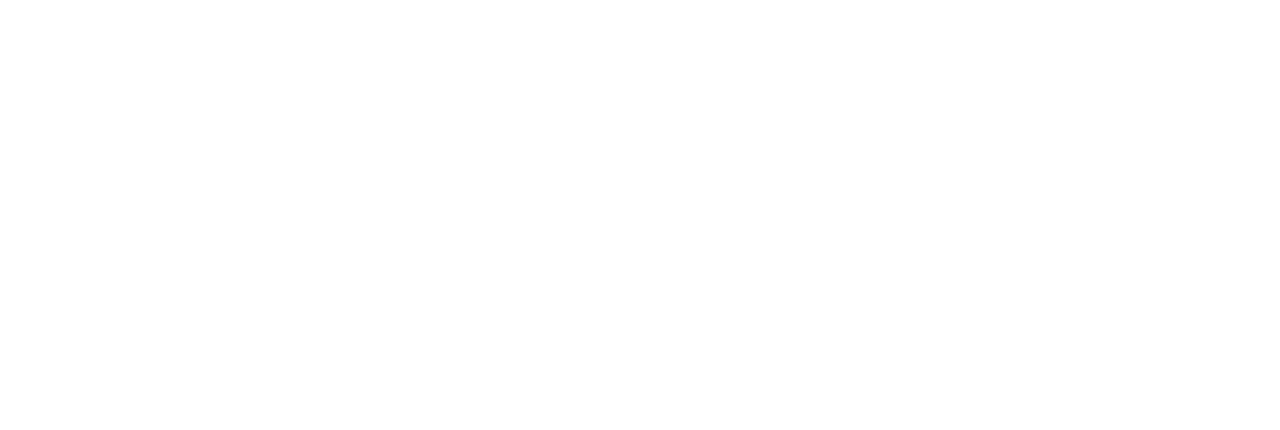
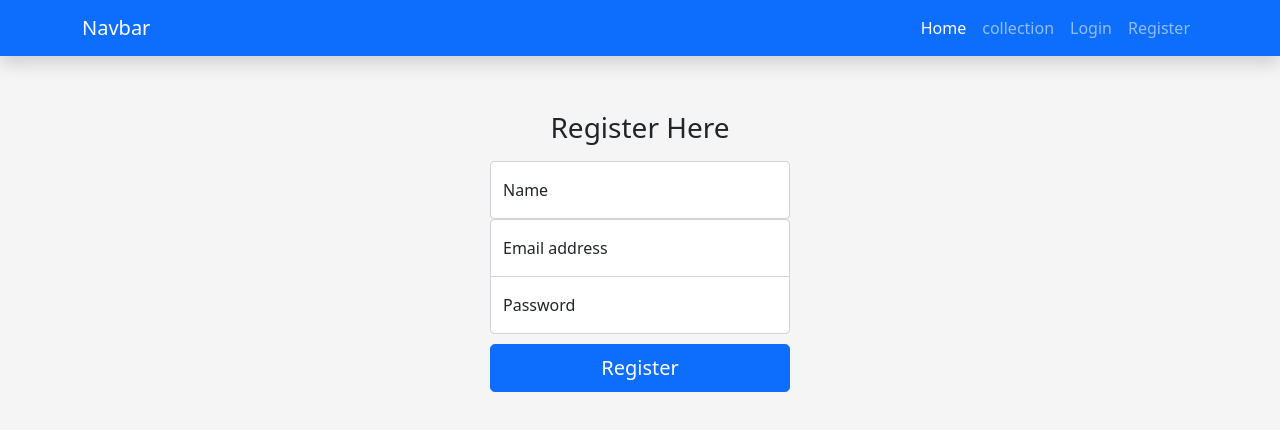
Before and after one commit to sayedgig/EcommerceFrontend, a React (Create React App) app: page /register in a window 1280 px wide. Shown: the top 430 px of the page. Built offline with nearby package versions, Linux system fonts and the light colour scheme.

Commit message:
30 01 2022 part3
30 01 2022 part3

```diff
--- a/package.json
+++ b/package.json
@@ -7,6 +7,7 @@
     "@testing-library/react": "^12.1.2",
     "@testing-library/user-event": "^13.5.0",
     "axios": "^0.25.0",
+    "bootstrap": "^5.1.3",
     "react": "^17.0.2",
     "react-dom": "^17.0.2",
     "react-router-dom": "^5.2.0",
--- a/src/App.js
+++ b/src/App.js
@@ -1,14 +1,27 @@
 import React from 'react';
 
-import Dashboard from './components/admin/Dashboard';
-import Profile from './components/admin/Profile';
+
 import MasterLayout from './layouts/admin/MasterLayout';
 import { BrowserRouter as Router, Route, Switch } from 'react-router-dom';
 import Home from './components/frontend/Home';
+import Login from './components/frontend/auth/Login';
+import Register from './components/frontend/auth/Register';
+import axios from 'axios';
 
 
 
 const App = () => {
+
+    axios.defaults.withCredentials=true;
+    axios.defaults.baseURL ="http://localhost:8000"
+    axios.defaults.headers.post['Accept']='application/json';
+    axios.defaults.headers.post['Content-Type']='application/json';
+    axios.interceptors.request.use((config) => {
+           const token = localStorage.getItem('authToken');
+           config.headers.authorization = token ? `Bearer $(token)` : '';
+           return config;
+        }
+    );
 
     return (
 
@@ -31,6 +44,20 @@ const App = () => {
                  render={(props) => <Home {...props} />}
                  />
 
+                 <Route exact
+                 path='/register'
+                 name='Register'
+                 //rendor = {(props)=> <MasterLayout {...props} />} />
+                 render={(props) => <Register {...props} />}
+                 />
+
+                 <Route exact
+                 path='/login'
+                 name='Login'
+                 //rendor = {(props)=> <MasterLayout {...props} />} />
+                 render={(props) => <Login {...props} />}
+                 />
+
                 </Switch>
             </div>
             </Router>
--- a/src/components/frontend/Home.js
+++ b/src/components/frontend/Home.js
@@ -1,7 +1,15 @@
 import React from 'react';
+import Navbar from '../../layouts/frontend/Navbar';
 
 const Home = () => {
-  return <h1> i am home page</h1>;
+  return (
+    <div>
+    <Navbar />
+    <h1> i am home page</h1>;
+    </div>
+  );
+
+
 };
 
 export default Home;
--- /dev/null
+++ b/src/components/frontend/auth/Login.js
@@ -0,0 +1,34 @@
+import React from 'react';
+import Navbar from '../../../layouts/frontend/Navbar';
+import  './login.css'
+
+const Login = () => {
+  return (
+    <>
+        <Navbar />
+        <div className="body  text-center" >
+            <main className="form-signin">
+            <form>
+
+              <h1 className="h3 mb-3 fw-normal">Please sign in</h1>
+
+              <div className="form-floating">
+                <input type="email" className="form-control" id="floatingInput" placeholder="name@example.com" />
+                <label for="floatingInput">Email address</label>
+              </div>
+              <div className="form-floating">
+                <input type="password" className="form-control" id="floatingPassword" placeholder="Password" />
+                <label for="floatingPassword">Password</label>
+              </div>
+
+
+              <button className="w-100 btn btn-lg btn-primary" type="submit">Sign in</button>
+
+            </form>
+          </main>
+        </div>
+    </>
+  );
+};
+
+export default Login;
--- /dev/null
+++ b/src/components/frontend/auth/Register.js
@@ -0,0 +1,94 @@
+import axios from 'axios';
+import React ,{useState} from 'react';
+import { useHistory } from 'react-router-dom';
+import swal from 'sweetalert';
+import Navbar from '../../../layouts/frontend/Navbar';
+
+const Register = () => {
+  const history = useHistory();
+
+  const [registerInput , setRegister]= useState({
+    name :'',
+    email :'',
+    passw0rd:'',
+    errorList:[],
+  });
+  const handeChange = (e)=> {
+     e.persist();
+     setRegister({...registerInput ,[e.target.name]: e.target.value});
+  }
+  const RegisterSubmit = (e)=>{
+     e.preventDefault();
+     const data = {
+       name : registerInput.name,
+       email : registerInput.email,
+       password : registerInput.password,
+     }
+
+     //axios.post('/api/register',data).then( res=> {});
+
+     axios.get('/sanctum/csrf-cookie')
+        .then(response => {
+            axios.post('/api/register',data).then(response => {
+
+               if(response.data.status ===200){
+                  // console.log("hello if")
+                   localStorage.setItem('authToken',response.data.access_token);
+                   localStorage.setItem('authUserName',response.data.userName);
+                   swal("success",response.data.message,"success");
+                   history.push("/");
+
+               }else{
+                //console.log("hello else")
+                setRegister({...registerInput ,errorList: response.data.validation_errors});
+
+               }
+            })
+        });
+
+  }
+
+
+
+  return (
+    <>
+        <Navbar />
+        <div className="body  text-center" >
+            <main className="form-signin">
+            <form onSubmit={RegisterSubmit}>
+
+              <h1 className="h3 mb-3 fw-normal">Register Here</h1>
+
+              <div className="form-floating">
+              <input type="text" className="form-control" id="floatingInputName" placeholder="name"
+              name ="name" onChange={handeChange} value={registerInput.name}
+              />
+            <label htmlFor ="floatingInput">Name</label>
+              <span>{registerInput.errorList.name}</span>
+            </div>
+              <div className="form-floating">
+                <input type="email" className="form-control" id="floatingInput" placeholder="name@example.com"
+                name ="email" onChange={handeChange} value={registerInput.email} />
+                <label htmlFor ="floatingInput">Email address</label>
+                <span>{registerInput.errorList.email}</span>
+              </div>
+              <div className="form-floating">
+                <input type="password" className="form-control" id="floatingPassword" placeholder="Password"
+                name ="password" onChange={handeChange} value={registerInput.name} />
+                <label htmlFor ="floatingPassword">Password</label>
+                <span>{registerInput.errorList.password}</span>
+              </div>
+
+
+
+
+              <button className="w-100 btn btn-lg btn-primary" type="submit">Register</button>
+
+            </form>
+          </main>
+        </div>
+    </>
+  );
+};
+
+export default Register;
--- /dev/null
+++ b/src/components/frontend/auth/login.css
@@ -0,0 +1,38 @@
+ .body {
+    height: 100%;
+  }
+
+  .body {
+    display: flex;
+    align-items: center;
+    padding-top: 40px;
+    padding-bottom: 40px;
+    background-color: #f5f5f5;
+  }
+
+  .form-signin {
+    width: 100%;
+    max-width: 330px;
+    padding: 15px;
+    margin: auto;
+  }
+
+  .form-signin .checkbox {
+    font-weight: 400;
+  }
+
+  .form-signin .form-floating:focus-within {
+    z-index: 2;
+  }
+
+  .form-signin input[type="email"] {
+    margin-bottom: -1px;
+    border-bottom-right-radius: 0;
+    border-bottom-left-radius: 0;
+  }
+
+  .form-signin input[type="password"] {
+    margin-bottom: 10px;
+    border-top-left-radius: 0;
+    border-top-right-radius: 0;
+  }
--- a/src/index.js
+++ b/src/index.js
@@ -3,6 +3,9 @@ import ReactDOM from 'react-dom';
 import './index.css';
 import App from './App';
 import reportWebVitals from './reportWebVitals';
+
+import 'bootstrap/dist/css/bootstrap.min.css';
+import 'bootstrap/dist/js/bootstrap.bundle.js';
 
 ReactDOM.render(
   <React.StrictMode>
--- /dev/null
+++ b/src/layouts/frontend/Navbar.js
@@ -0,0 +1,42 @@
+import React from 'react';
+import {Link} from 'react-router-dom';
+
+const Navbar = () => {
+  return (
+
+        <nav className="navbar navbar-expand-lg navbar-dark bg-primary shadow sticky-top">
+            <div className="container">
+                <Link className="navbar-brand" to="#">Navbar</Link>
+                <button className="navbar-toggler" type="button" data-bs-toggle="collapse" data-bs-target="#navbarSupportedContent" aria-controls="navbarSupportedContent" aria-expanded="false" aria-label="Toggle navigation">
+                <span className="navbar-toggler-icon"></span>
+                </button>
+                <div className="collapse navbar-collapse" id="navbarSupportedContent">
+                <ul className="navbar-nav ms-auto mb-2 mb-lg-0">
+                    <li className="nav-item">
+                    <Link className="nav-link active" aria-current="page" to="/">Home</Link>
+                    </li>
+
+                    <li className="nav-item">
+                    <Link className="nav-link" to="#">collection</Link>
+                    </li>
+
+
+                    <li className="nav-item">
+                    <Link className="nav-link" to="/login">Login</Link>
+                    </li>
+
+
+                    <li className="nav-item">
+                    <Link className="nav-link" to="/register">Register</Link>
+                    </li>
+
+
+                </ul>
+
+                </div>
+            </div>
+        </nav>
+  );
+};
+
+export default Navbar;
```
Also changed, not shown: setup.txt (added), 1 other file (tests, documents, lock files or other folders).
